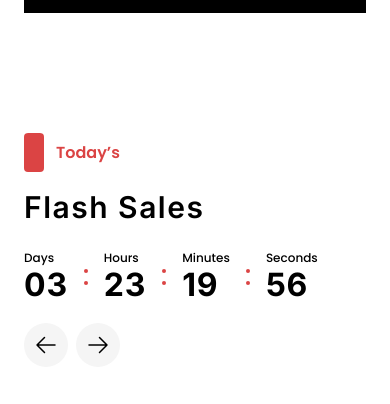
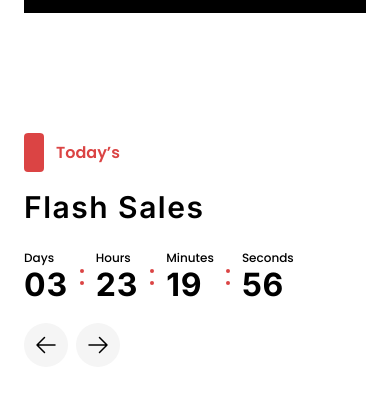
Before and after one commit to shafiqahmad81/exclusive, a website built with Vite: page index.html in a window 390 px wide. Shown: the part 629-1033 px from the top of the page. Built offline with nearby package versions, Linux system fonts and the light colour scheme.

Commit message:
update flash section

```diff
--- a/index.html
+++ b/index.html
@@ -335,7 +335,7 @@
               <div
                 class="w-full md:w-[calc(100%-298px)] sm:inline-flex mt-5 md:mt-0"
               >
-                <div class="inline-flex items-center gap-4 flex-1">
+                <div class="inline-flex items-center gap-3 sm:gap-4 flex-1">
                   <div>
                     <h6>Days</h6>
                     <span class="time">03</span>
```
